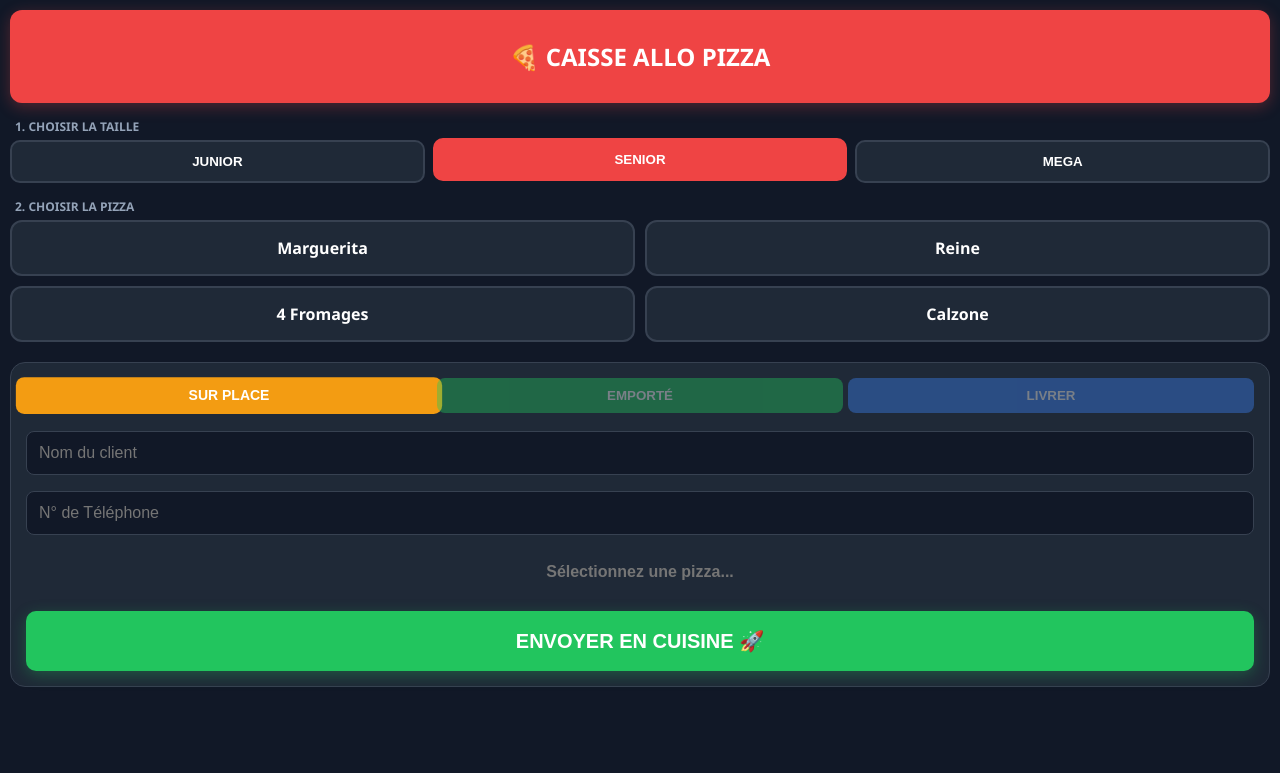
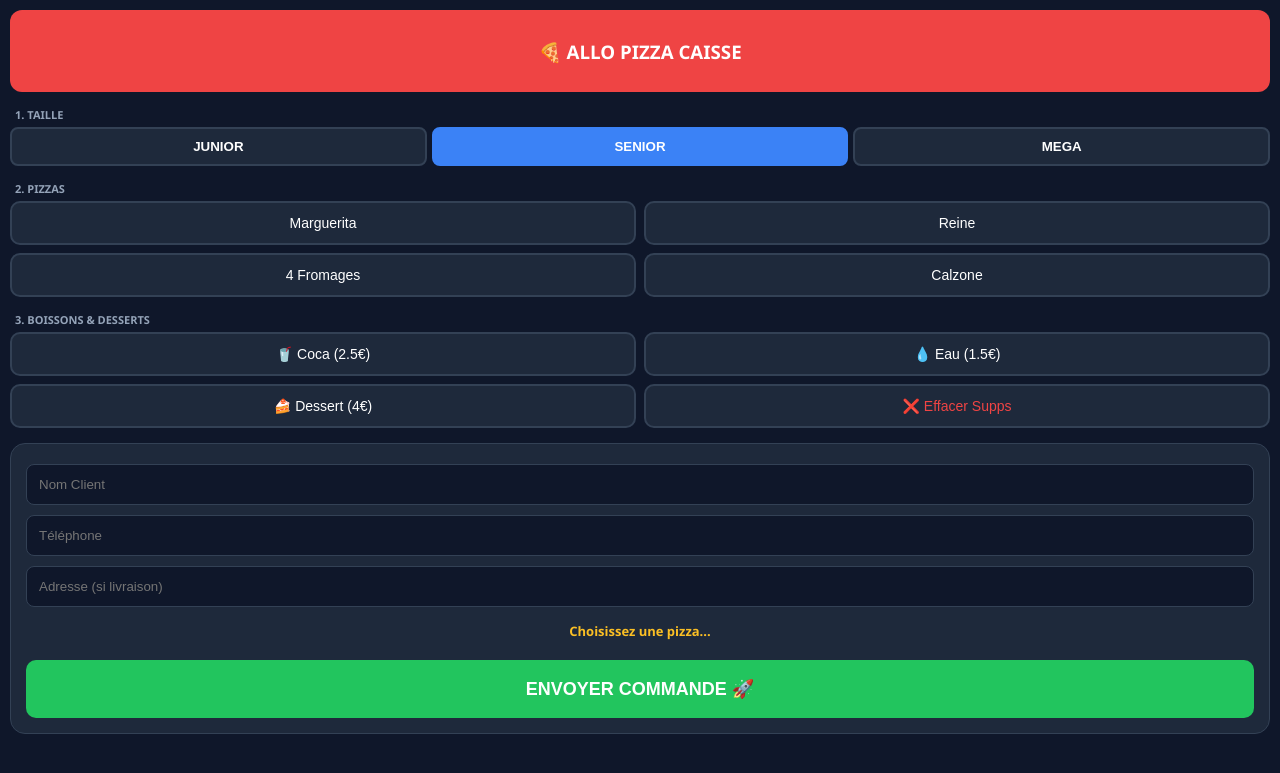
Before and after one commit to kamwagabriel/pizza-ia-pro, a Flask app: page /cashier in a window 1280 px wide. Shown: the top 773 px of the page. Run offline with Flask 3, Linux system fonts and the light colour scheme; some libraries are stand-ins or nearby versions.

Commit message:
Update cashier.html

```diff
--- a/templates/cashier.html
+++ b/templates/cashier.html
@@ -3,120 +3,101 @@
 <head>
     <meta charset="UTF-8">
     <meta name="viewport" content="width=device-width, initial-scale=1.0">
-    <title>🍕 CAISSE ALLO PIZZA</title>
+    <title>🍕 CAISSE PRO V3</title>
     <script src="https://cdnjs.cloudflare.com/ajax/libs/socket.io/4.0.1/socket.io.js"></script>
     <style>
-        body { font-family: 'Segoe UI', sans-serif; background: #111827; color: white; margin: 0; padding: 10px; }
-        .header { background: #ef4444; padding: 10px; border-radius: 12px; text-align: center; margin-bottom: 15px; box-shadow: 0 4px 15px rgba(239, 68, 68, 0.3); }
-        .section-title { font-size: 12px; font-weight: bold; color: #94a3b8; text-transform: uppercase; margin: 15px 0 5px 5px; }
+        body { font-family: 'Segoe UI', sans-serif; background: #0f172a; color: white; margin: 0; padding: 10px; }
+        .header { background: #ef4444; padding: 10px; border-radius: 12px; text-align: center; margin-bottom: 10px; }
+        .section-title { font-size: 11px; font-weight: bold; color: #94a3b8; text-transform: uppercase; margin: 15px 0 5px 5px; }
 
-        .size-selector { display: flex; gap: 8px; }
-        .size-btn { flex: 1; padding: 12px; border: 2px solid #374151; background: #1f2937; color: white; border-radius: 10px; cursor: pointer; font-weight: 800; transition: 0.2s; }
-        .size-btn.active { border-color: #ef4444; background: #ef4444; transform: translateY(-2px); }
+        /* Grilles Boutons */
+        .grid { display: grid; grid-template-columns: 1fr 1fr; gap: 8px; }
+        .btn-item { background: #1e293b; border: 2px solid #334155; color: white; padding: 12px; border-radius: 10px; cursor: pointer; font-size: 14px; transition: 0.2s; }
+        .btn-item.active { border-color: #ef4444; background: #ef4444; }
+        .btn-item.selected { border-color: #22c55e; background: #064e3b; }
 
-        .menu-grid { display: grid; grid-template-columns: 1fr 1fr; gap: 10px; }
-        .pizza-btn { background: #1f2937; border: 2px solid #374151; color: white; padding: 15px; border-radius: 12px; cursor: pointer; text-align: center; transition: 0.2s; }
-        .pizza-btn.selected { border-color: #22c55e; background: #064e3b; box-shadow: 0 0 10px rgba(34, 197, 94, 0.4); }
+        /* Tailles Junior/Senior/Mega */
+        .size-box { display: flex; gap: 5px; margin-bottom: 10px; }
+        .size-btn { flex: 1; padding: 10px; background: #1e293b; border: 2px solid #334155; color: white; border-radius: 8px; font-weight: bold; }
+        .size-btn.active { background: #3b82f6; border-color: #3b82f6; }
 
-        .form-group { background: #1f2937; padding: 15px; border-radius: 15px; margin-top: 20px; border: 1px solid #374151; }
-        .type-selector { display: flex; gap: 5px; margin-bottom: 10px; }
-        .type-btn { flex: 1; padding: 10px; border: none; border-radius: 8px; color: white; font-weight: bold; opacity: 0.4; cursor: pointer; }
-        .type-btn.active { opacity: 1; transform: scale(1.05); }
-
-        input { width: 100%; padding: 12px; margin: 8px 0; border-radius: 8px; border: 1px solid #374151; background: #111827; color: white; box-sizing: border-box; font-size: 16px; }
-        .btn-send { background: #22c55e; color: white; width: 100%; border: none; padding: 18px; border-radius: 10px; font-weight: bold; font-size: 20px; margin-top: 10px; cursor: pointer; box-shadow: 0 4px 15px rgba(34, 197, 94, 0.3); }
+        .order-zone { background: #1e293b; padding: 15px; border-radius: 15px; margin-top: 15px; border: 1px solid #334155; }
+        input { width: 100%; padding: 12px; margin: 5px 0; border-radius: 8px; border: 1px solid #334155; background: #0f172a; color: white; box-sizing: border-box; }
+        .btn-send { background: #22c55e; color: white; width: 100%; border: none; padding: 18px; border-radius: 10px; font-weight: bold; font-size: 18px; margin-top: 10px; cursor: pointer; }
     </style>
 </head>
 <body>
-    <div class="header"><h2>🍕 CAISSE ALLO PIZZA</h2></div>
+    <div class="header"><h3>🍕 ALLO PIZZA CAISSE</h3></div>
 
-    <div class="section-title">1. Choisir la Taille</div>
-    <div class="size-selector">
-        <button id="size-Junior" class="size-btn" onclick="setSize('Junior', 0)">JUNIOR</button>
-        <button id="size-Senior" class="size-btn active" onclick="setSize('Senior', 3)">SENIOR</button>
-        <button id="size-Mega" class="size-btn" onclick="setSize('Mega', 7)">MEGA</button>
+    <div class="section-title">1. Taille</div>
+    <div class="size-box">
+        <button id="s-Junior" class="size-btn" onclick="setSize('Junior', 0)">JUNIOR</button>
+        <button id="s-Senior" class="size-btn active" onclick="setSize('Senior', 3)">SENIOR</button>
+        <button id="s-Mega" class="size-btn" onclick="setSize('Mega', 7)">MEGA</button>
     </div>
 
-    <div class="section-title">2. Choisir la Pizza</div>
-    <div class="menu-grid">
-        <div class="pizza-btn" id="p-Marguerita" onclick="selectPizza('Marguerita', 8)"><b>Marguerita</b></div>
-        <div class="pizza-btn" id="p-Reine" onclick="selectPizza('Reine', 10)"><b>Reine</b></div>
-        <div class="pizza-btn" id="p-4Fromages" onclick="selectPizza('4Fromages', 12)"><b>4 Fromages</b></div>
-        <div class="pizza-btn" id="p-Calzone" onclick="selectPizza('Calzone', 11)"><b>Calzone</b></div>
+    <div class="section-title">2. Pizzas</div>
+    <div class="grid">
+        <button class="btn-item pz" id="p-Marguerita" onclick="selectPiz('Marguerita', 8)">Marguerita</button>
+        <button class="btn-item pz" id="p-Reine" onclick="selectPiz('Reine', 10)">Reine</button>
+        <button class="btn-item pz" id="p-4Fromages" onclick="selectPiz('4Fromages', 12)">4 Fromages</button>
+        <button class="btn-item pz" id="p-Calzone" onclick="selectPiz('Calzone', 11)">Calzone</button>
     </div>
 
-    <div class="form-group">
-        <div class="type-selector">
-            <button id="btn-place" class="type-btn active" style="background:#f39c12" onclick="setType('place')">SUR PLACE</button>
-            <button id="btn-emporte" class="type-btn" style="background:#22c55e" onclick="setType('emporte')">EMPORTÉ</button>
-            <button id="btn-livraison" class="type-btn" style="background:#3b82f6" onclick="setType('livraison')">LIVRER</button>
-        </div>
+    <div class="section-title">3. Boissons & Desserts</div>
+    <div class="grid">
+        <button class="btn-item" onclick="addExtra('Coca', 2.5)">🥤 Coca (2.5€)</button>
+        <button class="btn-item" onclick="addExtra('Eau', 1.5)">💧 Eau (1.5€)</button>
+        <button class="btn-item" onclick="addExtra('Tiramisu', 4)">🍰 Dessert (4€)</button>
+        <button class="btn-item" style="color:#ef4444" onclick="resetExtras()">❌ Effacer Supps</button>
+    </div>
 
-        <input type="text" id="nom" placeholder="Nom du client">
-        <input type="tel" id="tel" placeholder="N° de Téléphone">
-        <input type="text" id="p_display" placeholder="Sélectionnez une pizza..." readonly style="color:#fbbf24; font-weight:bold; text-align:center; border:none; background:transparent;">
-        <input type="text" id="adresse" placeholder="Adresse complète..." style="display:none;">
-
-        <button class="btn-send" onclick="envoyer()">ENVOYER EN CUISINE 🚀</button>
+    <div class="order-zone">
+        <input type="text" id="nom" placeholder="Nom Client">
+        <input type="tel" id="tel" placeholder="Téléphone">
+        <input type="text" id="adresse" placeholder="Adresse (si livraison)">
+        <div id="summary" style="font-size:13px; color:#fbbf24; margin:10px 0; font-weight:bold; text-align:center;">Choisissez une pizza...</div>
+        <button class="btn-send" onclick="envoyer()">ENVOYER COMMANDE 🚀</button>
     </div>
 
 <script>
     const socket = io();
-    let currentType = 'place';
-    let currentSize = 'Senior';
-    let extraPrice = 3;
-    let selectedPizza = null;
-    let basePrice = 0;
+    let sz = 'Senior', addP = 3, piz = '', baseP = 0, extras = [], extraP = 0;
 
     function setSize(s, p) {
-        currentSize = s; extraPrice = p;
+        sz = s; addP = p;
         document.querySelectorAll('.size-btn').forEach(b => b.classList.remove('active'));
-        document.getElementById('size-'+s).classList.add('active');
-        if(selectedPizza) updateDisplay();
+        document.getElementById('s-'+s).classList.add('active');
+        update();
     }
+    function selectPiz(n, p) {
+        piz = n; baseP = p;
+        document.querySelectorAll('.pz').forEach(b => b.classList.remove('selected'));
+        document.getElementById('p-'+n).classList.add('selected');
+        update();
+    }
+    function addExtra(n, p) { extras.push(n); extraP += p; update(); }
+    function resetExtras() { extras = []; extraP = 0; update(); }
 
-    function selectPizza(name, price) {
-        selectedPizza = name; basePrice = price;
-        document.querySelectorAll('.pizza-btn').forEach(b => b.classList.remove('selected'));
-        document.getElementById('p-'+name).classList.add('selected');
-        updateDisplay();
-    }
-
-    function updateDisplay() {
-        let total = basePrice + extraPrice;
-        document.getElementById('p_display').value = selectedPizza + " (" + currentSize + ") • " + total + "€";
-    }
-
-    function setType(t) {
-        currentType = t;
-        document.querySelectorAll('.type-btn').forEach(b => b.classList.remove('active'));
-        document.getElementById('btn-'+t).classList.add('active');
-        document.getElementById('adresse').style.display = (t === 'livraison') ? 'block' : 'none';
+    function update() {
+        let total = baseP + addP + extraP;
+        let txt = piz ? `${piz} (${sz})` : '---';
+        if(extras.length > 0) txt += " + " + extras.join(', ');
+        document.getElementById('summary').innerHTML = txt + " <br> TOTAL : " + total.toFixed(2) + "€";
     }
 
     function envoyer() {
-        if(!selectedPizza) return alert("⚠️ Sélectionnez une pizza !");
-        if(!document.getElementById('nom').value) return alert("⚠️ Entrez le nom du client !");
-
-        const data = {
-            id: Date.now(),
-            type: currentType,
-            nom: document.getElementById('nom').value,
-            tel: document.getElementById('tel').value || "Pas de numéro",
-            pizza: selectedPizza + " (" + currentSize + ")",
-            total: basePrice + extraPrice,
-            adresse: currentType === 'livraison' ? document.getElementById('adresse').value : 'N/A'
+        if(!piz) return alert("Pizza ?");
+        let data = {
+            id: Date.now(), nom: document.getElementById('nom').value || "Client",
+            tel: document.getElementById('tel').value || "N/A",
+            type: document.getElementById('adresse').value ? "LIVRAISON" : "SUR PLACE",
+            pizza: piz + " (" + sz + ") " + (extras.length > 0 ? "+ " + extras.join(', ') : ""),
+            total: (baseP + addP + extraP).toFixed(2),
+            adresse: document.getElementById('adresse').value || "N/A"
         };
-
         socket.emit('new_order', data);
-        alert("🚀 Envoyé !");
-
-        // Reset partiel
-        selectedPizza = null;
-        document.getElementById('nom').value = "";
-        document.getElementById('tel').value = "";
-        document.getElementById('p_display').value = "";
-        document.querySelectorAll('.pizza-btn').forEach(b => b.classList.remove('selected'));
+        location.reload(); // Reset complet après envoi
     }
 </script>
 </body>
```
